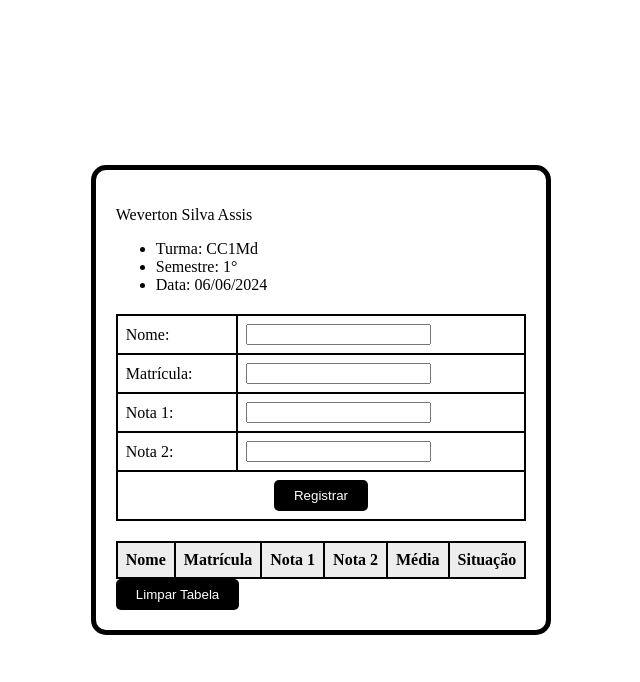
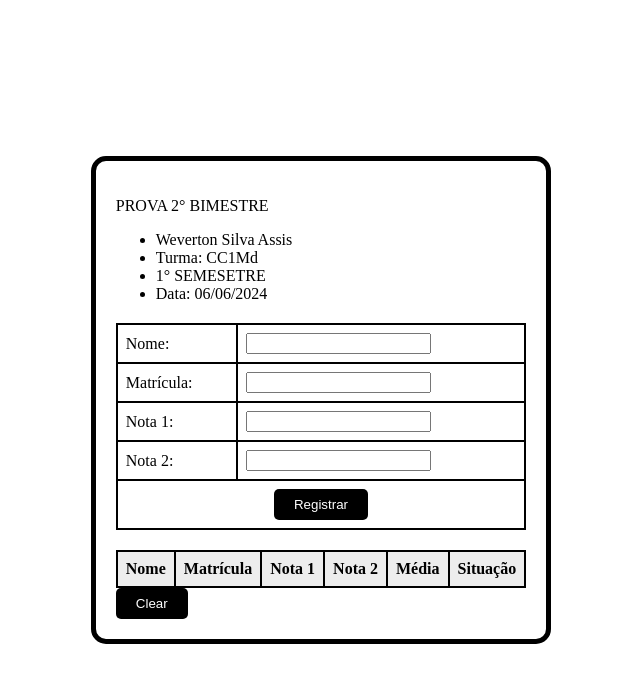
Before and after one commit to wevertonassis/PROVAOTAVIO, a plain HTML site: page index.html in a window 1280 px wide. Shown: the whole page, without its empty margins (319-959 px from the left). Drawn offline with Linux system fonts and the light colour scheme.

Commit message:
Add files via upload

```diff
--- a/index.html
+++ b/index.html
@@ -9,10 +9,11 @@
 </head>
 <body>
     <div class="container">
-        <p>Weverton Silva Assis</p>
+        <p>PROVA 2° BIMESTRE</p>
         <ul>
+            <li>Weverton Silva Assis</li>
             <li>Turma: CC1Md</li>
-            <li>Semestre: 1°</li>
+            <li>1° SEMESETRE</li>
             <li>Data: 06/06/2024</li>
         </ul>
 
@@ -54,7 +55,7 @@
             <tbody>
             </tbody>
         </table>
-        <button id="limparTabela">Limpar Tabela</button>
+        <button id="limparTabela">Clear</button>
 
     </div>
 
```
